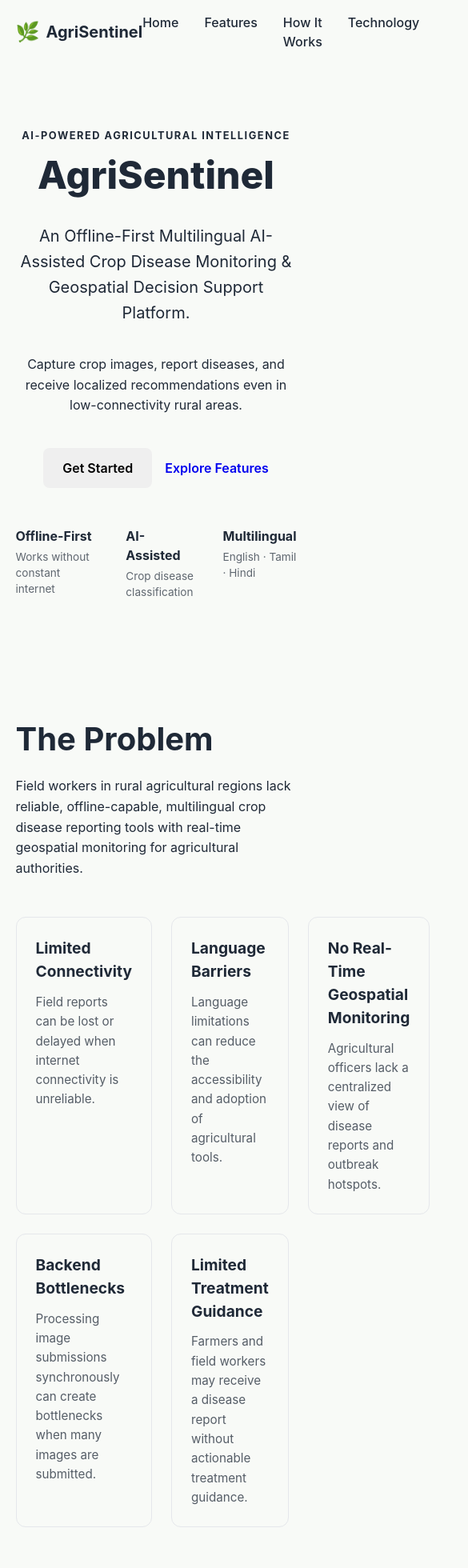
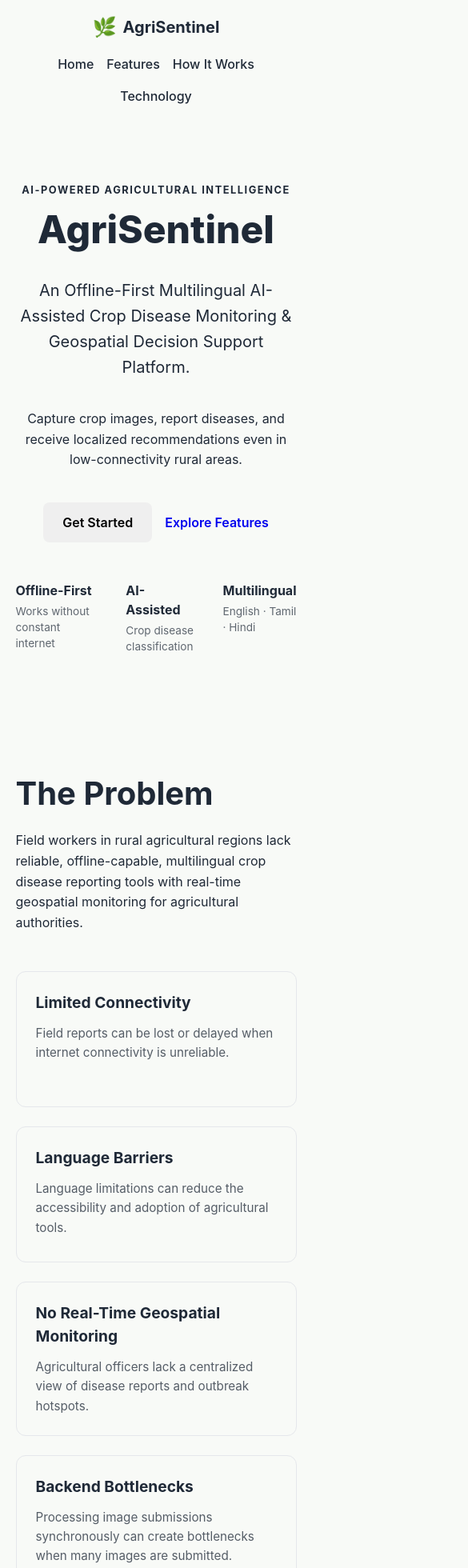
Before and after one commit to MohdHuzaif07/AgriSentinel, a React (Vite) app in the folder Client/: page / in a window 390 px wide. Shown: the top 1960 px of the page at 80% size, 585 px wide, since content can reach past the window. Built offline with nearby package versions, Linux system fonts and the light colour scheme.

Commit message:
Alignment fixed

```diff
--- a/Client/src/App.css
+++ b/Client/src/App.css
@@ -2,10 +2,13 @@ nav{
   display: flex;
   justify-content: space-between;
   align-items: center;
+  flex-wrap: wrap;
+  gap: 1rem;
   padding: 1rem 5%;
 }
 nav > div:last-child{
   display: flex;
+  flex-wrap: wrap;
   gap: 2rem;
 }
 nav > div:first-child{
@@ -53,12 +56,10 @@ nav > div:last-child a:hover{
   font-weight: 800;
 }
 #home > p:first-of-type {
-  max-width: 750px;
   font-size: 1.25rem;
   line-height: 1.6;
 }
 #home > p:nth-of-type(2) {
-  max-width: 650px;
   font-size: 1rem;
   line-height: 1.6;
 }
@@ -111,12 +112,11 @@ nav > div:last-child a:hover{
   margin: 0 0 1rem;
 }
 #problem > p {
-  max-width: 700px;
   line-height: 1.6;
 }
 #problem > div {
   display: grid;
-  grid-template-columns: repeat(3, 1fr);
+  grid-template-columns: repeat(3, minmax(0, 1fr));
   gap: 1.5rem;
   margin-top: 3rem;
 }
@@ -147,12 +147,11 @@ nav > div:last-child a:hover{
   margin: 0 0 1rem;
 }
 #features > p {
-  max-width: 700px;
   line-height: 1.6;
 }
 #features > div {
   display: grid;
-  grid-template-columns: repeat(3, 1fr);
+  grid-template-columns: repeat(3, minmax(0, 1fr));
   gap: 1.5rem;
   margin-top: 3rem;
 }
@@ -183,12 +182,11 @@ nav > div:last-child a:hover{
   margin: 0 0 1rem;
 }
 #how-it-works > p {
-  max-width: 700px;
   line-height: 1.6;
 }
 #how-it-works > div {
   display: grid;
-  grid-template-columns: repeat(5, 1fr);
+  grid-template-columns: repeat(5, minmax(0, 1fr));
   gap: 1rem;
   margin-top: 3rem;
   margin-left: auto;
@@ -221,12 +219,11 @@ nav > div:last-child a:hover{
   margin: 0 0 1rem;
 }
 #technology > p {
-  max-width: 700px;
   line-height: 1.6;
 }
 #technology > div {
   display: grid;
-  grid-template-columns: repeat(3, 1fr);
+  grid-template-columns: repeat(3, minmax(0, 1fr));
   gap: 1.5rem;
   margin-top: 3rem;
 }
@@ -273,6 +270,22 @@ nav > div:last-child a:hover{
 
 
 
+#problem > div,
+#features > div,
+#technology > div {
+  display: flex;
+  flex-wrap: wrap;
+  justify-content: center;
+  gap: 1.5rem;
+  margin-top: 3rem;
+}
+#problem > div > div,
+#features > div > div,
+#technology > div > div {
+  flex: 0 1 calc((100% - 3rem) / 3);
+}
+
+
 footer {
   padding: 3rem 5%;
   text-align: center;
@@ -312,3 +325,57 @@ footer > p:last-of-type {
   font-size: 0.85rem;
   opacity: 0.6;
 }
+
+
+
+@media (max-width: 900px) {
+  #problem > div,
+  #features > div,
+  #technology > div {
+    grid-template-columns: repeat(2, minmax(0, 1fr));
+  }
+
+  #problem > div > div,
+  #features > div > div,
+  #technology > div > div {
+    flex-basis: calc((100% - 1.5rem) / 2);
+  }
+
+  #how-it-works > div {
+    grid-template-columns: repeat(2, minmax(0, 1fr));
+  }
+
+  #how-it-works > div > div:last-child {
+    grid-column: 1 / -1;
+    justify-self: center;
+    width: 50%;
+  }
+}
+@media (max-width: 600px) {
+  nav{
+    flex-direction: column;
+    align-items: center;
+  }
+
+  nav > div:last-child{
+    justify-content: center;
+    gap: 1rem;
+  }
+  #problem > div,
+  #features > div,
+  #technology > div {
+    grid-template-columns: 1fr;
+  }
+  #problem > div > div,
+  #features > div > div,
+  #technology > div > div {
+    flex-basis: 100%;
+  }
+  #how-it-works > div {
+    grid-template-columns: 1fr;
+  }
+
+  #how-it-works > div > div:last-child {
+    width: 100%;
+  }
+}
```
